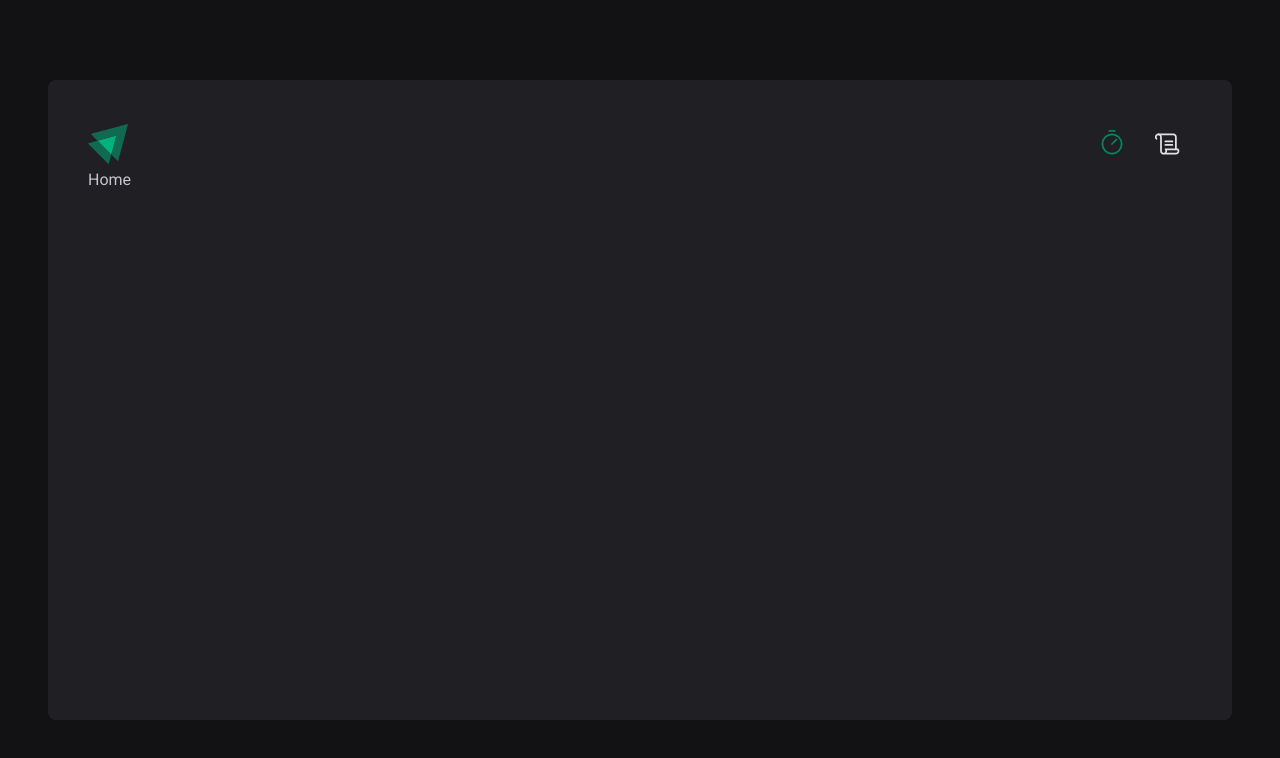
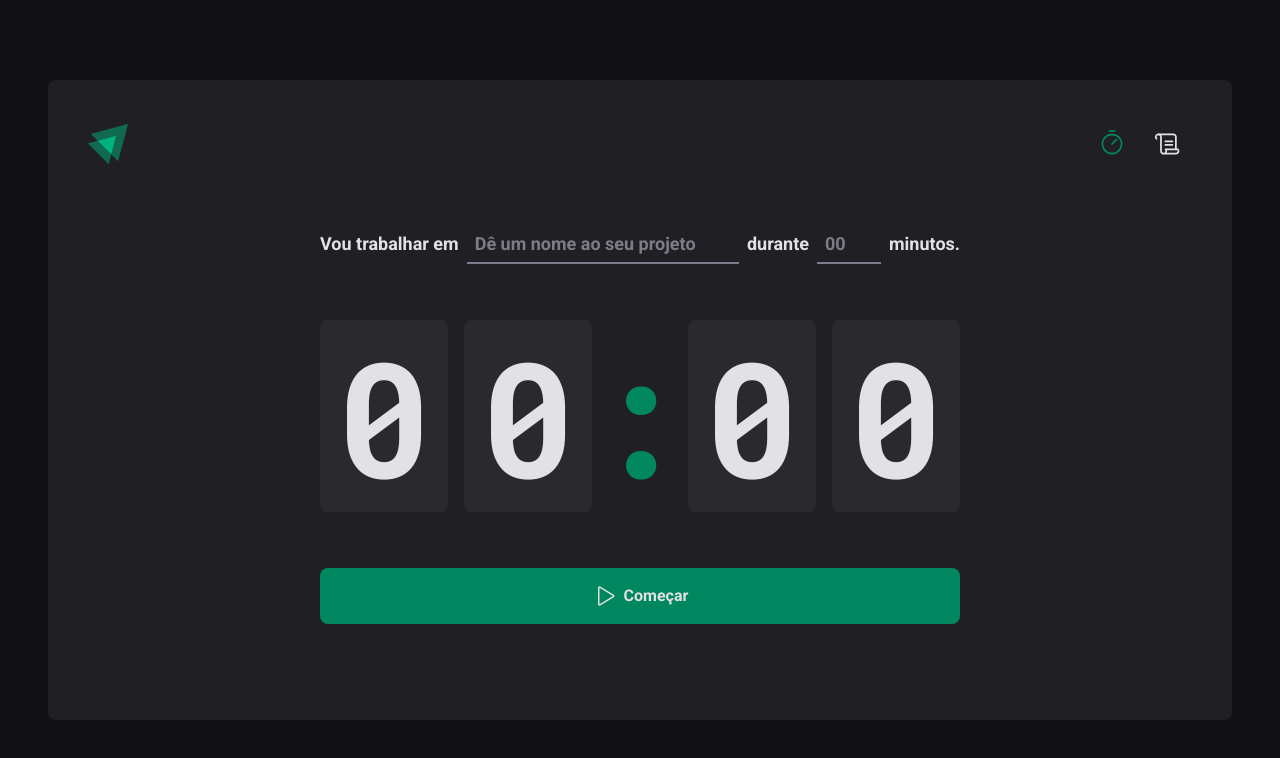
Before and after one commit to renyzeraa/ignite-timer, a React (Vite) app: page / in a window 1280 px wide. Shown: the top 758 px of the page. Built offline with nearby package versions, Linux system fonts and the light colour scheme.

Commit message:
feat: home page

```diff
--- a/index.html
+++ b/index.html
@@ -8,7 +8,7 @@
 
   <link rel="preconnect" href="https://fonts.googleapis.com" />
   <link rel="preconnect" href="https://fonts.gstatic.com" crossorigin />
-  <link href="https://fonts.googleapis.com/css2?family=Roboto:ital,wght@0,100..900;1,100..900&display=swap" rel="stylesheet" />
+  <link href="https://fonts.googleapis.com/css2?family=Roboto+Mono:ital,wght@0,100..700;1,100..700&family=Roboto:ital,wght@0,100..900;1,100..900&display=swap" rel="stylesheet" />
 
   <title>ignite timer</title>
 </head>
--- a/src/pages/home.tsx
+++ b/src/pages/home.tsx
@@ -1,5 +1,35 @@
+import { Play } from "phosphor-react";
+
 export function Home() {
     return (
-        <div>Home</div>
+        <div className="flex-1 flex flex-col items-center justify-center">
+            <form action="" className="flex flex-col items-center gap-14">
+                <div className="w-full flex items-center justify-center gap-2 text-gray-100 text-lg font-bold flex-wrap">
+                    <label htmlFor="task">Vou trabalhar em</label>
+                    <input type="text" list="task-suggestions" id="task" placeholder="Dê um nome ao seu projeto" className="bg-transparent h-10 border-b-2 border-solid border-b-gray-500 font-bold text-lg text-gray-100 px-2 flex-1 placeholder:text-gray-500 focus:shadow-none focus:border-b-green-500" />
+
+                    <datalist id="task-suggestions">
+                        <option value="Projeto 1"></option>
+                        <option value="Projeto 2"></option>
+                        <option value="Projeto 3"></option>
+                        <option value="Batata"></option>
+                    </datalist>
+
+                    <label htmlFor="minutesAmount">durante</label>
+                    <input type="number" min={5} max={60} step={5} id="minutesAmount" placeholder="00" className="bg-transparent h-10 border-b-2 border-solid border-b-gray-500 font-bold text-lg text-gray-100 px-2 w-16 placeholder:text-gray-500 focus:shadow-none focus:border-b-green-500" />
+
+                    <span>minutos.</span>
+                </div>
+                <div className="text-[10rem] leading-[8rem] text-gray-100 flex gap-4 font-roboto-mono font-bold">
+                    <span className="bg-gray-700 rounded-lg py-8 px-4">0</span>
+                    <span className="bg-gray-700 rounded-lg py-8 px-4">0</span>
+                    <span className="py-8 text-green-500 w-16 overflow-hidden flex justify-center">:</span>
+                    <span className="bg-gray-700 rounded-lg py-8 px-4">0</span>
+                    <span className="bg-gray-700 rounded-lg py-8 px-4">0</span>
+                </div>
+
+                <button type="submit" className="w-full border-none rounded-lg p-4 flex justify-center items-center font-bold gap-2 cursor-pointer bg-green-500 disabled:hover:bg-green-500 disabled:cursor-not-allowed disabled:opacity-70 text-gray-100 hover:bg-green-700 transition-colors"><Play size={24} /> Começar</button>
+            </form>
+        </div>
     )
 }
--- a/tailwind.config.js
+++ b/tailwind.config.js
@@ -24,6 +24,9 @@ export default {
         'red-700': '#7A1921',
 
         'yellow-500': '#FBA94C',
+      },
+      fontFamily: {
+        'roboto-mono': ['"Roboto Mono"', 'monospace'],
       }
     },
   },
```
